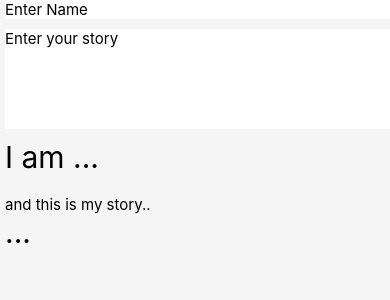
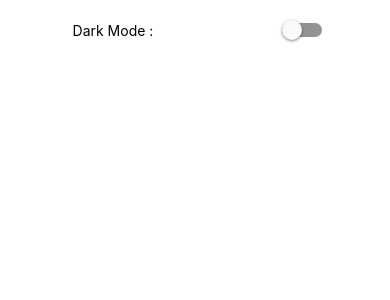
Before and after one commit to tirthraj07/React-Native, a React Native app: screen / in a window 390 px wide. Shown: the top 300 px of the page. Built offline with nearby package versions, Linux system fonts and the light colour scheme.

Commit message:
React Native Tutorial - 61 - Switch

```diff
--- a/App.js
+++ b/App.js
@@ -1,91 +1,52 @@
-import { View, Text, SafeAreaView, TextInput, StatusBar} from "react-native";
-import { useState } from "react";
+import { View, Text, SafeAreaView, TextInput, StatusBar, StyleSheet, Switch} from "react-native";
+import { useState, useEffect } from "react";
 
 
 export default function App(){
 
-  const [name, setName] = useState("");
-  const [story, setStory] = useState("");
+  const [isDarkMode, setIsDarkMode] = useState(false);
 
-  const [focusState, setFocusState] = useState({ name: false });
-
-  /*
-    To avoid creating separate useState hooks for each input,
-    you can use a single state object to manage the focus state of multiple inputs.
-    Here's a more scalable approach
-  */
-
-  const handleFocus = (inputName) => {
-    setFocusState((prev) => ({ ...prev, [inputName]: true }));
-  };
-
-  const handleBlur = (inputName) => {
-    setFocusState((prev) => ({ ...prev, [inputName]: false }));
-  };
+  const preferenceStyle = isDarkMode ? darkMode : lightMode
 
   return (
-    <SafeAreaView style={{flex: 1, backgroundColor:"#f5f5f5", paddingTop: StatusBar.currentHeight, paddingLeft: 5}}>
 
-      <TextInput
-        value={name}
-        onChangeText={setName}
-        placeholder="Enter Name"
+    <SafeAreaView style={[styles.container, preferenceStyle.container]}>
+      <View style={{flexDirection: "row", alignItems:"center", justifyContent: "space-around", paddingHorizontal: 5, paddingTop: 20}}>
+        <Text style={[preferenceStyle.textStyle]}>Dark Mode : </Text>
+        <Switch
+          value={isDarkMode}
+          onValueChange={() => setIsDarkMode((previousState) => !previousState)}
+        />
 
-        keyboardAppearance="default"
-        keyboardType="default"
-        onFocus={() => handleFocus('name')}
-        onBlur={() => handleBlur('name')}
-
-        autoCapitalize="none"   // Use this for fields where there might be non-regular english like passwords emails usernames etc
-        autoCorrect={false}
-
-        style={{
-          backgroundColor : "white",
-          fontSize: 15,
-          borderWidth: focusState.name ? 1 : 0,
-          marginBottom: 10
-        }}
-    />
-
-
-    <TextInput
-          value={story}
-          onChangeText={setStory}
-
-          multiline={true}
-
-          placeholder="Enter your story"
-          keyboardAppearance="default"
-          keyboardType="default"
-          onFocus={() => handleFocus('multiLineInput')}
-          onBlur={() => handleBlur('multiLineInput')}
-
-          autoCapitalize="none"   // Use this for fields where there might be non-regular english like passwords emails usernames etc
-          autoCorrect={false}
-
-          style={{
-            backgroundColor : "white",
-            fontSize: 15,
-            borderWidth: focusState.multiLineInput ? 1 : 0,
-            marginBottom: 10,
-            minHeight: 100,
-            textAlignVertical: "top"
-          }}
-      />
-
-    <View>
-      <Text style={{fontSize: 30}}>
-        I am {String(name).trim()===""?"...":name}
-      </Text>
-    </View>
-
-    <View style={{marginTop:20}}>
-      <Text style={{fontSize:15}}>and this is my story..</Text>
-      <Text style={{fontSize: 30}}>
-        {String(story).trim()===""?"...":story}
-      </Text>
-    </View>
+      </View>
 
     </SafeAreaView>
   )
 }
+
+const styles = StyleSheet.create({
+  container:{
+    flex: 1,
+    paddingTop: StatusBar.currentHeight,
+    paddingLeft: 5,
+  }
+
+})
+
+const lightMode = StyleSheet.create({
+  container: {
+    backgroundColor: "f5f5f5f5"
+  },
+  textStyle:{
+    color: "black"
+  }
+})
+
+const darkMode = StyleSheet.create({
+  container: {
+    backgroundColor: "#121212"
+  },
+  textStyle:{
+    color: "white"
+  }
+})
```
